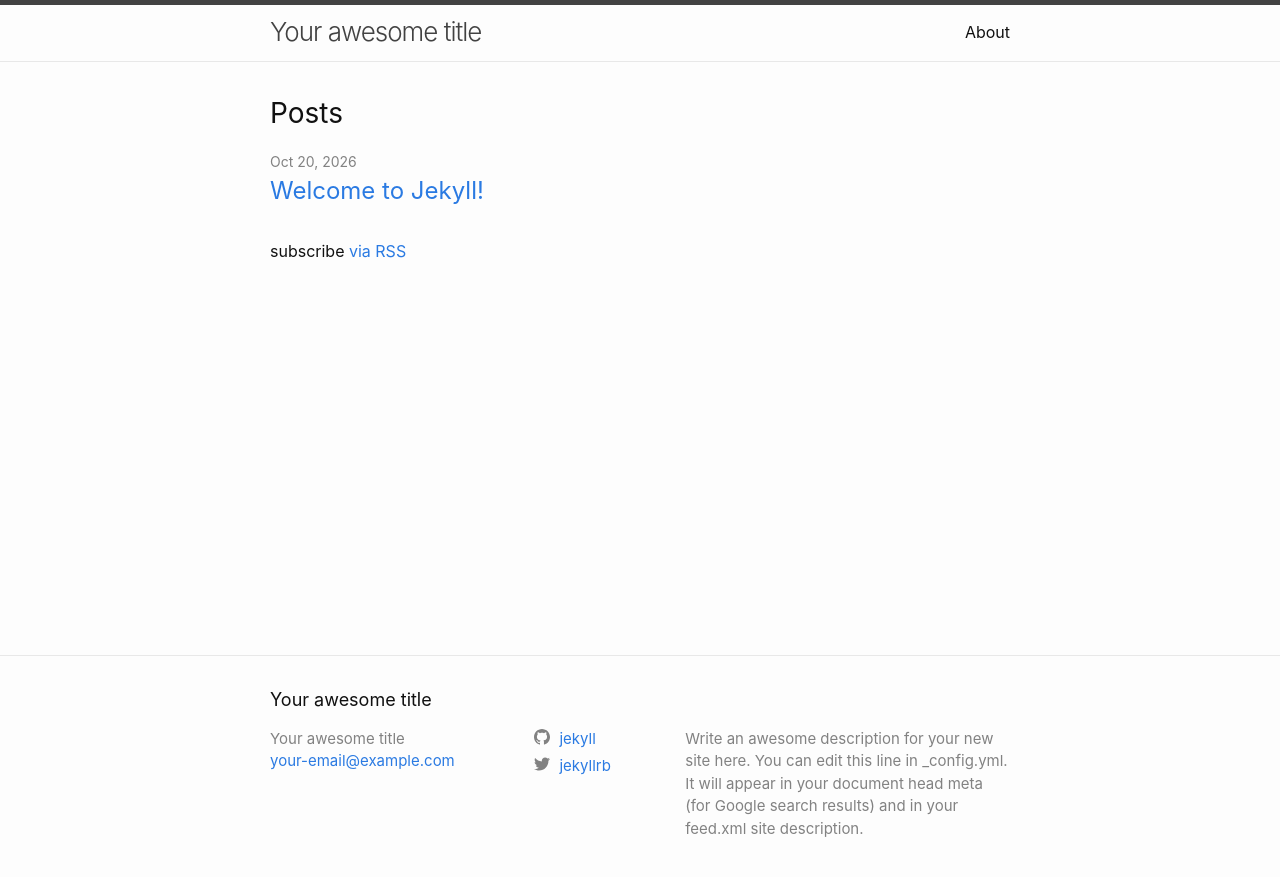
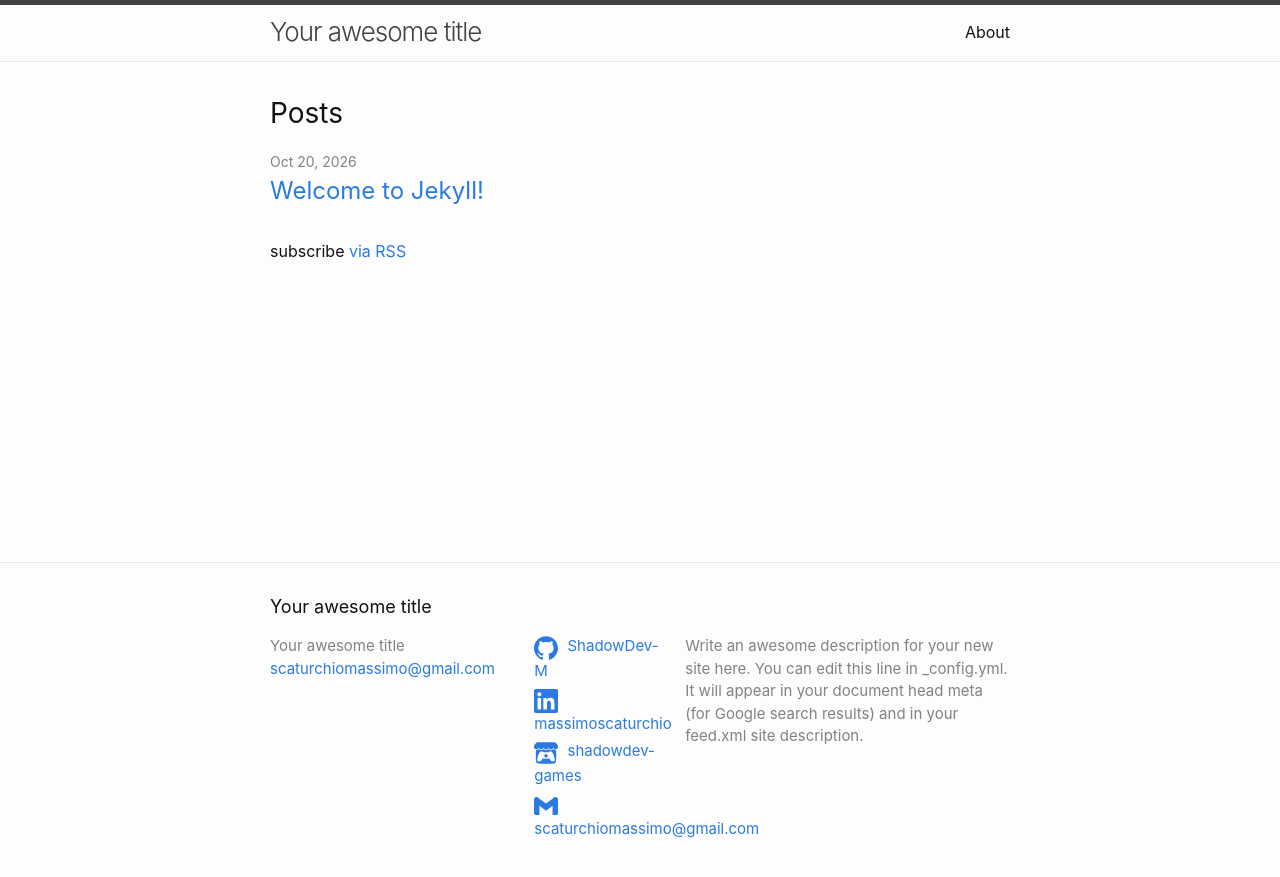
Before and after one commit to ShadowDev-M/shadowdev-m.github.io, a Jekyll site: the page built from index.markdown, in a window 1280 px wide. Shown: the top 877 px of the page. Built offline with Jekyll 4.4.1, drawn with Linux system fonts in a browser that asks for light colours.

Commit message:
Site Overhaul Prep
- Moved around and changed the naming of some files from the minima theme
- Updated socials

```diff
--- a/_config.yml
+++ b/_config.yml
@@ -19,15 +19,19 @@
 # in the templates via {{ site.myvariable }}.
 
 title: Your awesome title
-email: your-email@example.com
 description: >- # this means to ignore newlines until "baseurl:"
   Write an awesome description for your new site here. You can edit this
   line in _config.yml. It will appear in your document head meta (for
   Google search results) and in your feed.xml site description.
 baseurl: "" # the subpath of your site, e.g. /blog
 url: "https://shadowdev-m.github.io" # the base hostname & protocol for your site, e.g. http://example.com
-twitter_username: jekyllrb
-github_username:  jekyll
+
+# Socials
+github_username: "ShadowDev-M"
+linkedin_username: "massimoscaturchio"
+itchio_username: "shadowdev-games"
+email: "scaturchiomassimo@gmail.com"
+#instagram_username: "massimo.gamedev"
 
 # Build settings
 plugins:
--- a/_includes/head.html
+++ b/_includes/head.html
@@ -3,7 +3,7 @@
   <meta http-equiv="X-UA-Compatible" content="IE=edge">
   <meta name="viewport" content="width=device-width, initial-scale=1">
   {%- seo -%}
-  <link rel="stylesheet" href="{{ "/assets/main.css" | relative_url }}">
+  <link rel="stylesheet" href="{{ "/assets/css/main.css" | relative_url }}">
   {%- feed_meta -%}
   {%- if jekyll.environment == 'production' and site.google_analytics -%}
     {%- include google-analytics.html -%}
--- a/_includes/icon-github.html
+++ /dev/null
@@ -1 +0,0 @@
-<a href="https://github.com/{{ include.username }}"><span class="icon icon--github">{% include icon-github.svg %}</span><span class="username">{{ include.username }}</span></a>
--- a/_includes/icon-twitter.html
+++ /dev/null
@@ -1 +0,0 @@
-<a href="https://twitter.com/{{ include.username }}"><span class="icon icon--twitter">{% include icon-twitter.svg %}</span><span class="username">{{ include.username }}</span></a>
--- a/_includes/social.html
+++ b/_includes/social.html
@@ -1,14 +1,9 @@
 <ul class="social-media-list">
-  {%- if site.dribbble_username -%}<li><a href="https://dribbble.com/{{ site.dribbble_username| cgi_escape | escape }}"><svg class="svg-icon"><use xlink:href="{{ '/assets/minima-social-icons.svg#dribbble' | relative_url }}"></use></svg> <span class="username">{{ site.dribbble_username| escape }}</span></a></li>{%- endif -%}
-  {%- if site.facebook_username -%}<li><a href="https://www.facebook.com/{{ site.facebook_username| cgi_escape | escape }}"><svg class="svg-icon"><use xlink:href="{{ '/assets/minima-social-icons.svg#facebook' | relative_url }}"></use></svg> <span class="username">{{ site.facebook_username| escape }}</span></a></li>{%- endif -%}
-  {%- if site.flickr_username -%}<li><a href="https://www.flickr.com/photos/{{ site.flickr_username| cgi_escape | escape }}"><svg class="svg-icon"><use xlink:href="{{ '/assets/minima-social-icons.svg#flickr' | relative_url }}"></use></svg> <span class="username">{{ site.flickr_username| escape }}</span></a></li>{%- endif -%}
-  {%- if site.github_username -%}<li><a href="https://github.com/{{ site.github_username| cgi_escape | escape }}"><svg class="svg-icon"><use xlink:href="{{ '/assets/minima-social-icons.svg#github' | relative_url }}"></use></svg> <span class="username">{{ site.github_username| escape }}</span></a></li>{%- endif -%}
-  {%- if site.instagram_username -%}<li><a href="https://instagram.com/{{ site.instagram_username| cgi_escape | escape }}"><svg class="svg-icon"><use xlink:href="{{ '/assets/minima-social-icons.svg#instagram' | relative_url }}"></use></svg> <span class="username">{{ site.instagram_username| escape }}</span></a></li>{%- endif -%}
-  {%- if site.linkedin_username -%}<li><a href="https://www.linkedin.com/in/{{ site.linkedin_username| cgi_escape | escape }}"><svg class="svg-icon"><use xlink:href="{{ '/assets/minima-social-icons.svg#linkedin' | relative_url }}"></use></svg> <span class="username">{{ site.linkedin_username| escape }}</span></a></li>{%- endif -%}
-  {%- if site.pinterest_username -%}<li><a href="https://www.pinterest.com/{{ site.pinterest_username| cgi_escape | escape }}"><svg class="svg-icon"><use xlink:href="{{ '/assets/minima-social-icons.svg#pinterest' | relative_url }}"></use></svg> <span class="username">{{ site.pinterest_username| escape }}</span></a></li>{%- endif -%}
-  {%- for mst in site.mastodon -%}{%- if mst.username and mst.instance -%}<li><a href="https://{{ mst.instance| cgi_escape | escape}}/@{{mst.username}}"><svg class="svg-icon"><use xlink:href="{{ '/assets/minima-social-icons.svg#mastodon' | relative_url }}"></use></svg> <span class="username">{{ mst.username|escape }}</span></a></li>{%- endif -%}{%- endfor -%}
-  {%- if site.twitter_username -%}<li><a href="https://www.twitter.com/{{ site.twitter_username| cgi_escape | escape }}"><svg class="svg-icon"><use xlink:href="{{ '/assets/minima-social-icons.svg#twitter' | relative_url }}"></use></svg> <span class="username">{{ site.twitter_username| escape }}</span></a></li>{%- endif -%}
-  {%- if site.youtube_username -%}<li><a href="https://youtube.com/{{ site.youtube_username| cgi_escape | escape }}"><svg class="svg-icon"><use xlink:href="{{ '/assets/minima-social-icons.svg#youtube' | relative_url }}"></use></svg> <span class="username">{{ site.youtube_username| escape }}</span></a></li>{%- endif -%}
-  {%- if site.googleplus_username -%}<li><a href="https://plus.google.com/{{ site.googleplus_username| escape }}"><svg class="svg-icon"><use xlink:href="{{ '/assets/minima-social-icons.svg#googleplus' | relative_url }}"></use></svg> <span class="username">{{ site.googleplus_username| escape }}</span></a></li>{%- endif -%}
-  {%- if site.rss -%}<li><a href="{{ 'feed.xml' | relative_url }}"><svg class="svg-icon"><use xlink:href="{{ '/assets/minima-social-icons.svg#rss' | relative_url }}"></use></svg> <span>{{ site.rss | escape }}</span></a></li>{%- endif -%}
+  {%- if site.github_username -%}<li><a href="https://github.com/{{ site.github_username| cgi_escape | escape }}"><svg class="svg-icon"><use xlink:href="{{ '/assets/favicons/social-icons.svg#github' | relative_url }}"></use></svg> <span class="username">{{ site.github_username | escape }}</span></a></li>{%- endif -%}
+  {%- if site.linkedin_username -%}<li><a href="https://www.linkedin.com/in/{{ site.linkedin_username| cgi_escape | escape }}"><svg class="svg-icon"><use xlink:href="{{ '/assets/favicons/social-icons.svg#linkedin' | relative_url }}"></use></svg> <span class="username">{{ site.linkedin_username | escape }}</span></a></li>{%- endif -%}
+  {%- if site.itchio_username -%}<li><a href="https://{{ site.itchio_username| cgi_escape | escape }}.itch.io"><svg class="svg-icon"><use xlink:href="{{ '/assets/favicons/social-icons.svg#itchio' | relative_url }}"></use></svg> <span class="username">{{ site.itchio_username | escape }}</span></a></li>{%- endif -%}
+  {%- if site.email -%}<li><a class="u-email" href="mailto:{{ site.email| cgi_escape | escape }}"><svg class="svg-icon"><use xlink:href="{{ '/assets/favicons/social-icons.svg#email' | relative_url }}"></use></svg> <span class="username">{{ site.email | escape }}</span></a></li>{%- endif -%}
+  {%- if site.youtube_username -%}<li><a href="https://youtube.com/{{ site.youtube_username| cgi_escape | escape }}"><svg class="svg-icon"><use xlink:href="{{ '/assets/favicons/social-icons.svg#youtube' | relative_url }}"></use></svg> <span class="username">{{ site.youtube_username | escape }}</span></a></li>{%- endif -%}
+  {%- if site.instagram_username -%}<li><a href="https://instagram.com/{{ site.instagram_username| cgi_escape | escape }}"><svg class="svg-icon"><use xlink:href="{{ '/assets/favicons/social-icons.svg#instagram' | relative_url }}"></use></svg> <span class="username">{{ site.instagram_username | escape }}</span></a></li>{%- endif -%}
+  {%- if site.twitter_username -%}<li><a href="https://www.twitter.com/{{ site.twitter_username| cgi_escape | escape }}"><svg class="svg-icon"><use xlink:href="{{ '/assets/favicons/social-icons.svg#twitter' | relative_url }}"></use></svg> <span class="username">{{ site.twitter_username | escape }}</span></a></li>{%- endif -%}
 </ul>
--- a/_layouts/post.html
+++ b/_layouts/post.html
@@ -19,9 +19,5 @@ layout: default
     {{ content }}
   </div>
 
-  {%- if site.disqus.shortname -%}
-    {%- include disqus_comments.html -%}
-  {%- endif -%}
-
   <a class="u-url" href="{{ page.url | relative_url }}" hidden></a>
 </article>
--- a/_sass/minima/_base.scss
+++ b/_sass/minima/_base.scss
@@ -209,8 +209,8 @@ pre {
  */
 
 .svg-icon {
-    width: 16px;
-    height: 16px;
+    width: 24px;
+    height: 24px;
     display: inline-block;
     fill: #{$grey-color};
     padding-right: 5px;
```
Also changed, not shown: _includes/disqus_comments.html (deleted, +0 -20 lines), _includes/icon-github.svg (deleted), _includes/icon-twitter.svg (deleted), assets/css/main.scss (renamed from assets/main.scss), assets/favicons/social-icons.svg (added), assets/minima-social-icons.svg (deleted).
